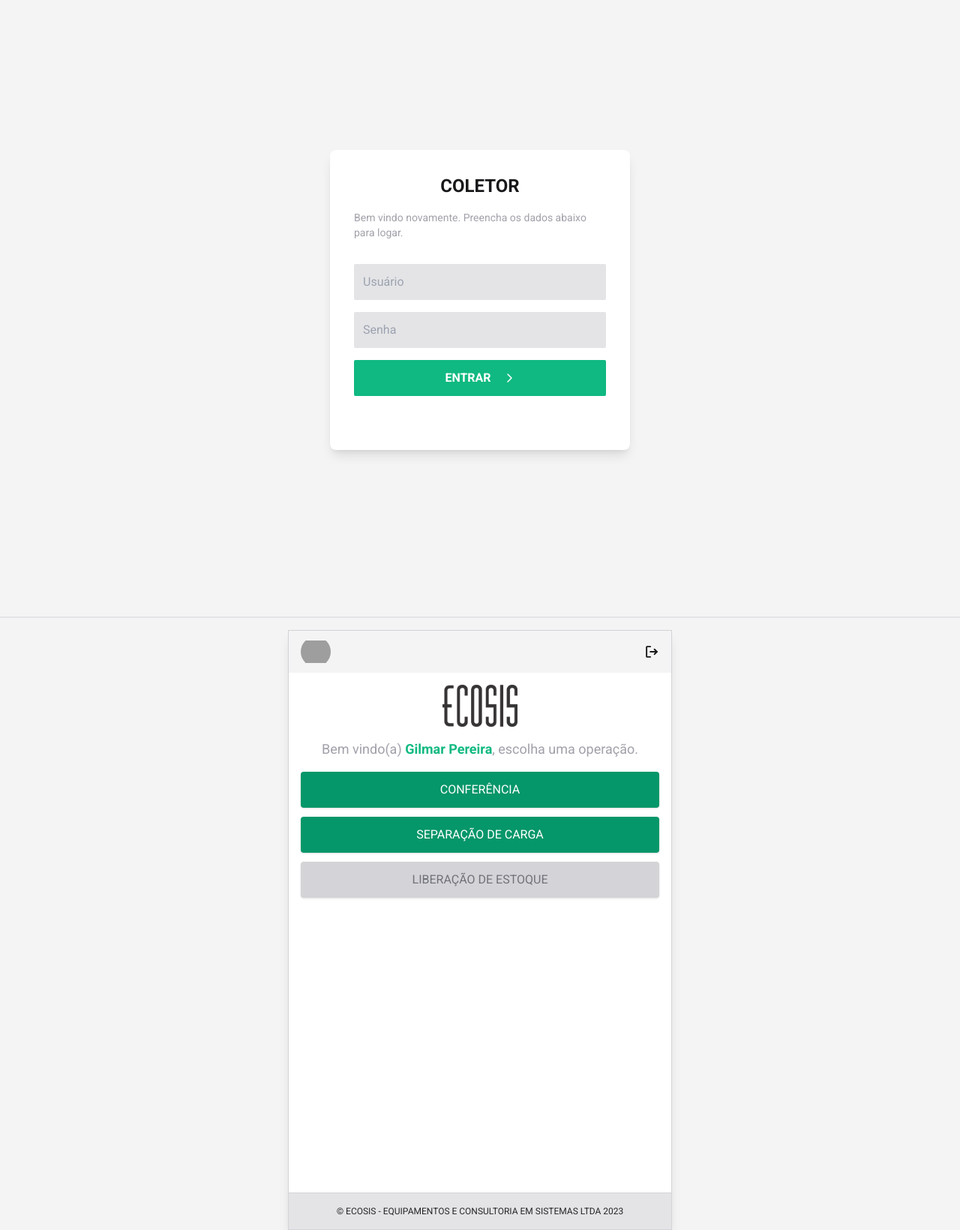
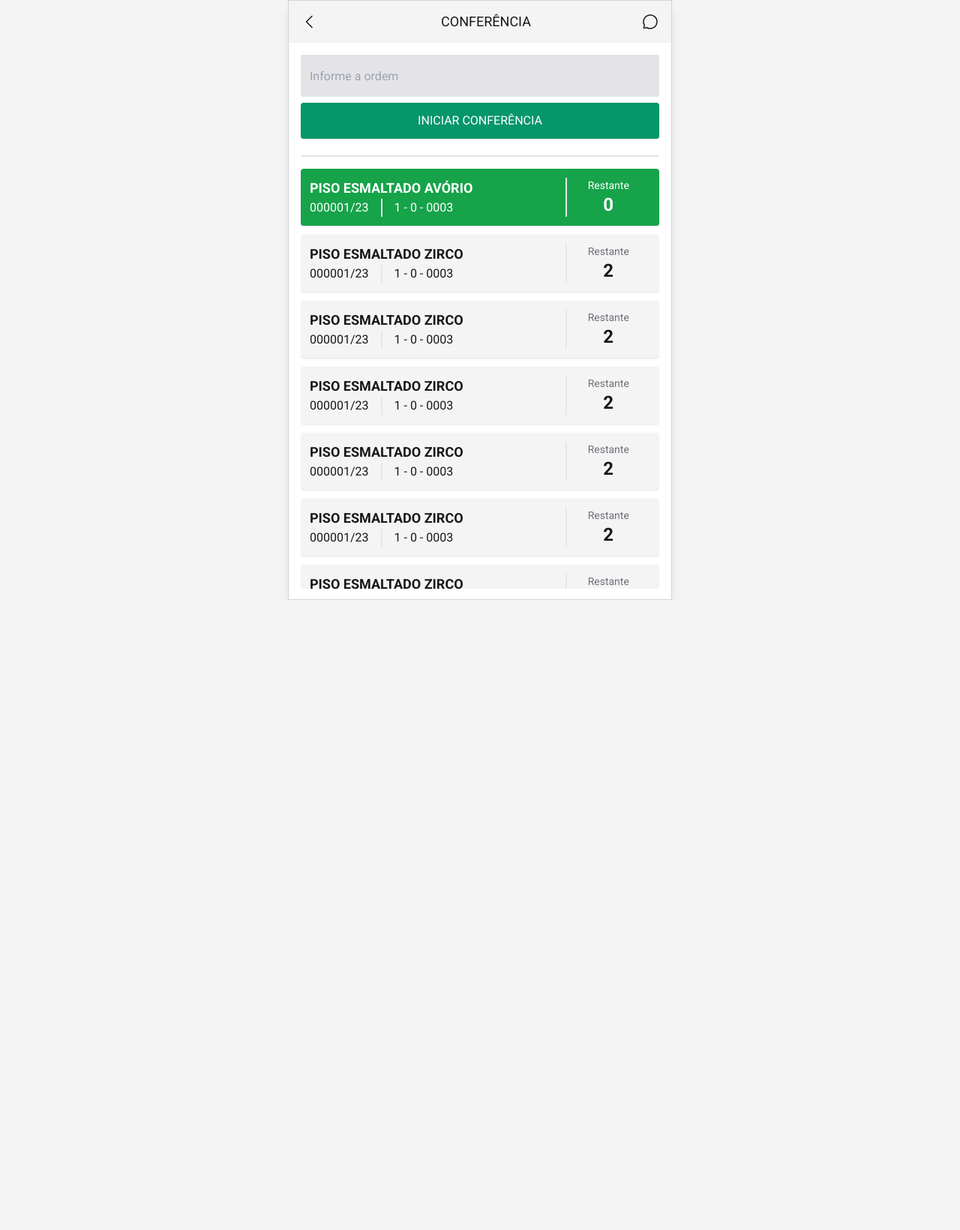
Before and after one commit to joao0pedro0alves/template-vite-pwa, a React (Vite) app: page / in a window 1280 px wide. Shown: the whole page at 75% size. After the commit the page ends 800 px from the top, so only its background shows below. Built offline with nearby package versions, Linux system fonts and the light colour scheme; grey boxes are pictures that could not be loaded.

Commit message:
:lipstick: Create Conference tool layout

```diff
--- a/src/App.tsx
+++ b/src/App.tsx
@@ -1,13 +1,13 @@
-import { Divider } from './app/components/Divider'
-import { Home } from './pages/Home'
-import { Login } from './pages/Login'
+// import { Home } from './pages/Home'
+// import { Login } from './pages/Login'
+import { Conference } from './pages/tools/Conference'
 
 export default function App() {
     return (
         <main>
-            <Login />
-            <Divider />
-            <Home />
+            {/* <Login /> */}
+            {/* <Home /> */}
+            <Conference />
         </main>
     )
 }
--- a/src/pages/Home.tsx
+++ b/src/pages/Home.tsx
@@ -1,11 +1,12 @@
 import { Button } from '../app/components/Button'
 import { Header } from '../app/components/Header'
+import { Screen } from '../app/components/Screen'
 
 import logoImage from '../assets/images/logo.png'
 
 export function Home() {
     return (
-        <div className="flex flex-col w-screen h-screen m-auto max-w-lg bg-white sm:border sm:border-zinc-300 shadow-lg overflow-hidden">
+        <Screen>
             <Header />
 
             <div className="p-4 flex-1">
@@ -27,10 +28,10 @@ export function Home() {
             </div>
 
             <footer className="p-4 border-t border-zinc-300 bg-zinc-200 flex justify-center">
-                <span className="text-xs text-center text-zinc-800">
+                <span className="text-xs text-center text-zinc-700">
                     © ECOSIS - EQUIPAMENTOS E CONSULTORIA EM SISTEMAS LTDA 2023
                 </span>
             </footer>
-        </div>
+        </Screen>
     )
 }
--- /dev/null
+++ b/src/pages/tools/Conference.tsx
@@ -0,0 +1,29 @@
+import { Divider } from '../../app/components/Divider'
+import { Screen } from '../../app/components/Screen'
+import { TextField } from '../../app/components/TextField'
+import { ToolsHeader } from '../../app/components/ToolsHeader'
+import { ConferenceList } from '../../app/features/ConferenceList'
+import { LoadingButton } from '../../app/features/LoadingButton'
+
+export function Conference() {
+    return (
+        <Screen className='max-h-screen'>
+            <ToolsHeader
+                title='Conferência'
+            />
+
+            <div className="p-4">
+
+                <form className="flex flex-col gap-2">
+                    <TextField placeholder="Informe a ordem" className="h-14" />
+                    <LoadingButton loading={false} type="submit">
+                        Iniciar conferência
+                    </LoadingButton>
+                </form>
+
+                <Divider />
+                <ConferenceList />
+            </div>
+        </Screen>
+    )
+}
```
